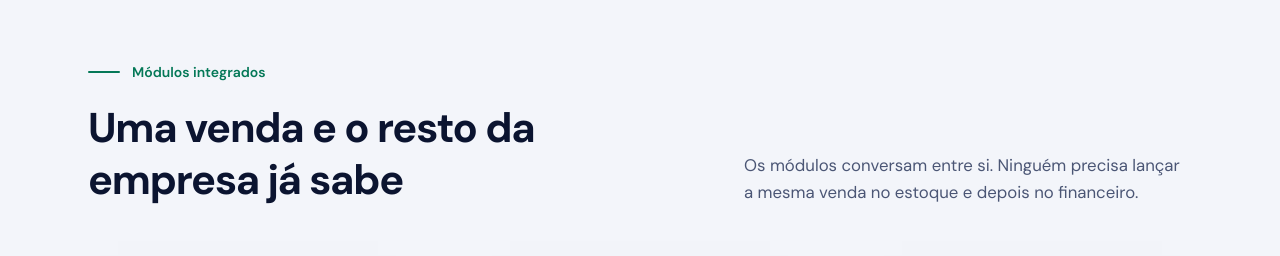
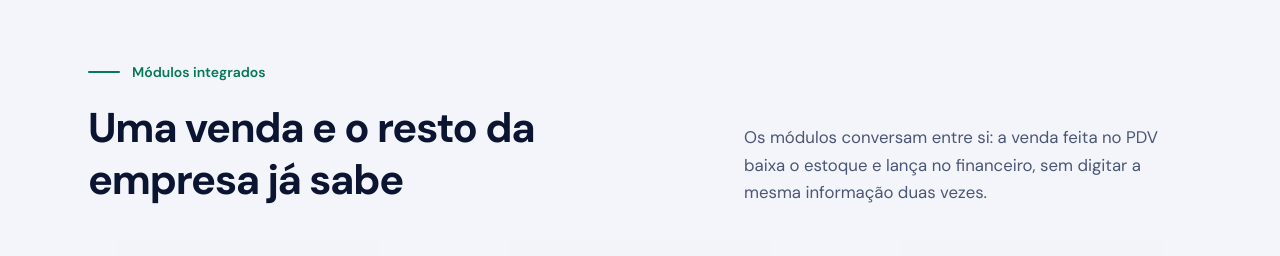
Before and after one commit to Syncforge-Company/SIGEM-landing, a Next.js app: page / in a window 1280 px wide. Shown: the part 1620-1876 px from the top of the page. Built offline with nearby package versions, Linux system fonts and the light colour scheme; no server answers.

Commit message:
feat(landing): mention PDV, stock and finance in the integration section
Uses the search terms in the copy that explains how one sale updates stock and finance.

```diff
--- a/src/app/sections/VendaIntegradaSection.tsx
+++ b/src/app/sections/VendaIntegradaSection.tsx
@@ -13,8 +13,8 @@ export function VendaIntegradaSection() {
             </h2>
           </div>
           <p className="text-body max-w-md text-[1.05rem] leading-relaxed lg:justify-self-end">
-            Os módulos conversam entre si. Ninguém precisa lançar a mesma venda
-            no estoque e depois no financeiro.
+            Os módulos conversam entre si: a venda feita no PDV baixa o estoque
+            e lança no financeiro, sem digitar a mesma informação duas vezes.
           </p>
         </div>
 
```
